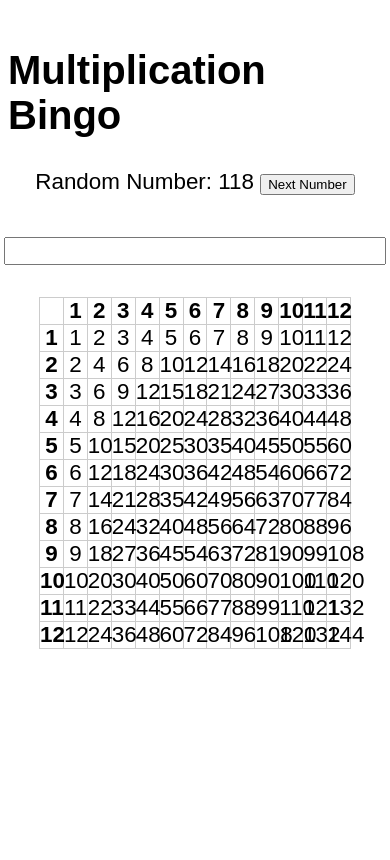
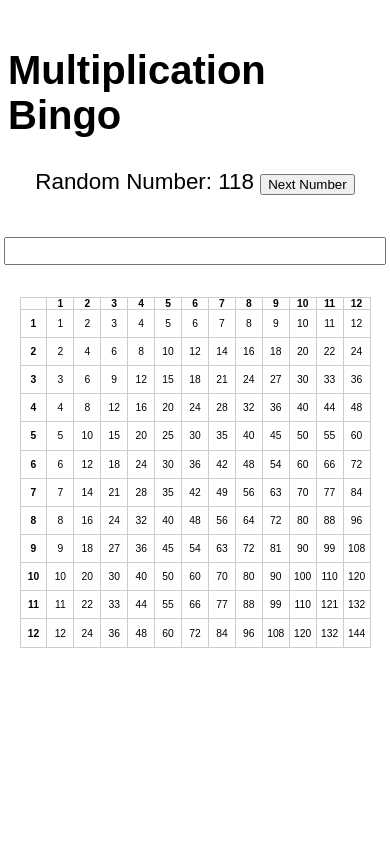
Before and after one commit to Bdmilken/Multiplication_Bingo, a Flask app: page / in a window 390 px wide. Run offline with Flask 3, Linux system fonts and the light colour scheme.

Commit message:
Improve responsiveness

```diff
--- a/templates/board.html
+++ b/templates/board.html
@@ -3,6 +3,7 @@
 <head>
     <meta charset="utf-8">
     <title>Multiplication Bingo</title>
+    <meta name="viewport" content="width=device-width, initial-scale=1">
     <style>
         body {
             display: flex;
@@ -24,15 +25,16 @@
         table {
             border-collapse: collapse;
             margin: 2em auto 0;
-            width: 80vmin;
-            height: 80vmin;
+            width: 100%;
+            max-width: 90vmin;
+            aspect-ratio: 1 / 1;
             table-layout: fixed;
         }
         th, td {
             border: 1px solid #ccc;
             padding: 0;
             text-align: center;
-            font-size: 1.4em;
+            font-size: calc(1vmin + 0.4rem);
         }
         .feedback {
             margin-top: 1em;
```
